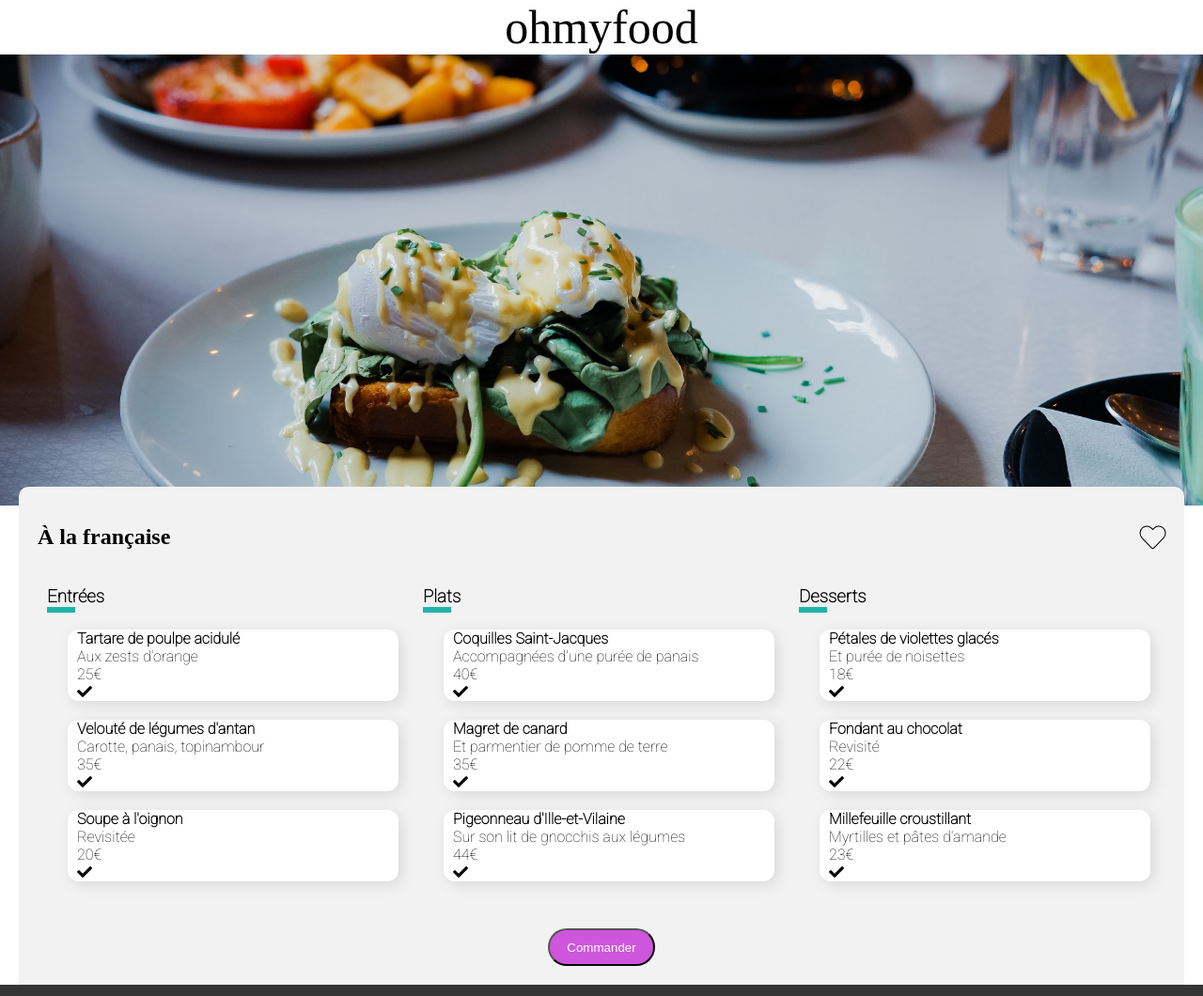
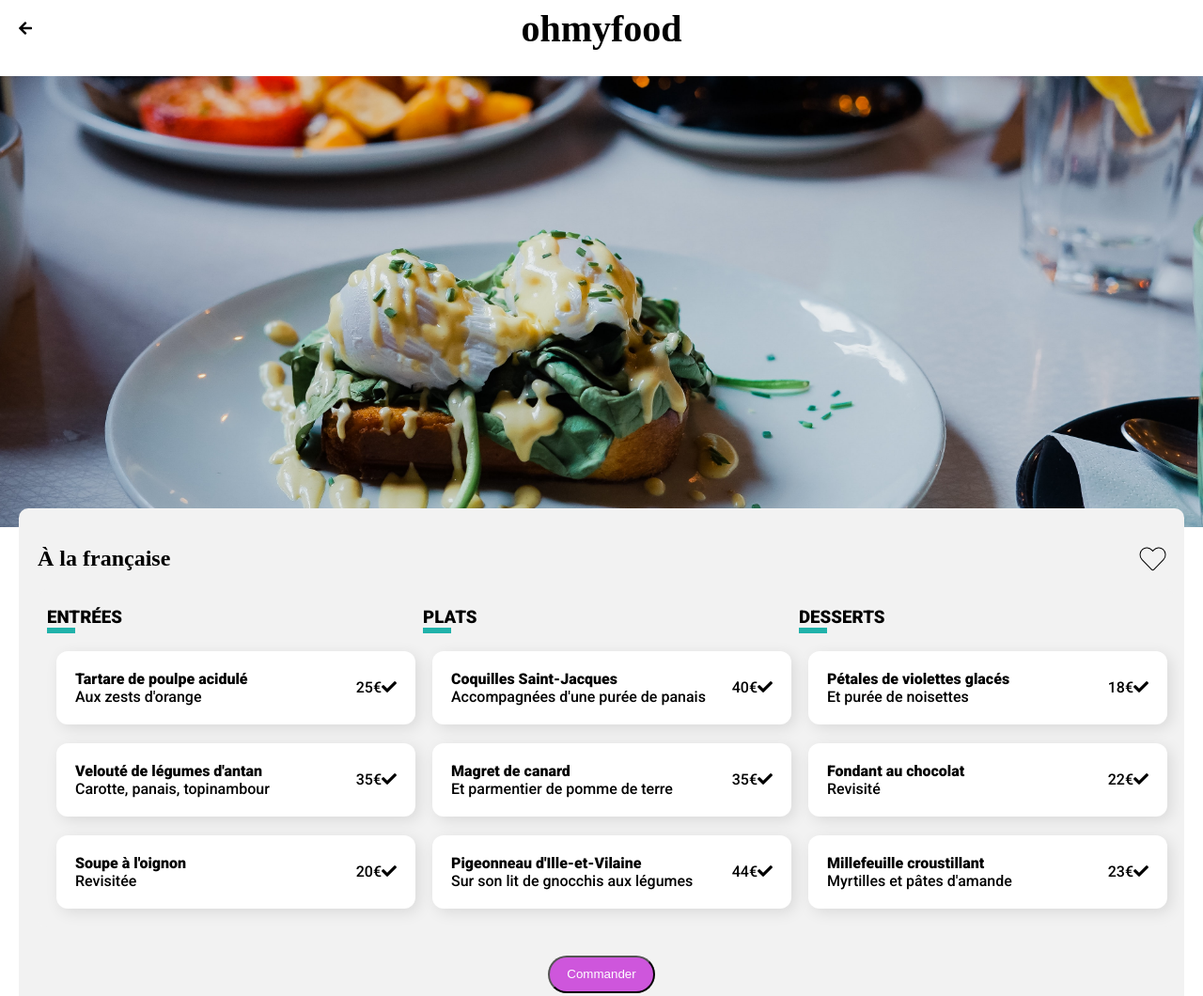
Before and after one commit to ilansaada/IlanSaada_3_23022021., a website: page A_la_francaise.html in a window 1280 px wide. Shown: the top 1060 px of the page at 94% size. Drawn offline with Linux system fonts and the light colour scheme; a web font is replaced by a local one.

Commit message:
corrections V8

```diff
--- a/A_la_francaise.html
+++ b/A_la_francaise.html
@@ -11,11 +11,13 @@
 </head>
 <body>
     <header>
+
         <a href="index.html">
-            <a href="#"><span class="header__logo">ohmyfood</span></a>
-            <div class="arrow"><i class="fas fa-arrow-left header__arrow"></i></div>
+            <h1 class="header__logo">ohmyfood</h1>
+            <i class="fas fa-arrow-left header__arrow"></i>
         </a>
         <img src="images/restaurants/toa-heftiba-DQKerTsQwi0-unsplash copie.jpg" class="menu__img" alt="plat du restaurant"/>
+
     </header>
 
 
@@ -32,8 +34,11 @@
                 <h3>Entrées</h3>
                 <div class="choice">
                     <div class="menu__details">
+                        <div class="text">
                             <h4 class="menu__title">Tartare de poulpe acidulé</h4>
                             <p class="menu__description">Aux zests d'orange</p>
+                        </div>
+                        <div class="infos">
                             <div class="menu__price">
                                 25€
                             </div>
@@ -41,9 +46,13 @@
                                 <i class="menuItem__icon fas fa-check"></i>
                             </div>
                         </div>
+                    </div>
                     <div class="menu__details">
+                        <div class="text">
                             <h4 class="menu__title">Velouté de légumes d'antan</h4>
                             <p class="menu__description">Carotte, panais, topinambour</p>
+                        </div>
+                        <div class="infos">
                             <div class="menu__price">
                                 35€
                             </div>
@@ -51,14 +60,19 @@
                                 <i class="menuItem__icon fas fa-check"></i>
                             </div>
                         </div>
+                    </div>
                     <div class="menu__details">
+                        <div class="text">
                             <h4 class="menu__title">Soupe à l'oignon</h4>
                             <p class="menu__description">Revisitée</p>
+                        </div>
+                        <div class="infos">
                             <div class="menu__price">
                                 20€
                             </div>
                             <div class="menu__check">
                                 <i class="menuItem__icon fas fa-check"></i>
+                            </div>
                         </div>
                     </div>
 
@@ -68,8 +82,11 @@
                 <h3>Plats</h3>
                 <div class="choice">
                     <div class="menu__details">
+                        <div class="text">
                             <h4 class="menu__title">Coquilles Saint-Jacques</h4>
                             <p class="menu__description">Accompagnées d'une purée de panais</p>
+                        </div>
+                        <div class="infos">
                             <div class="menu__price">
                                 40€
                             </div>
@@ -77,9 +94,13 @@
                                 <i class="menuItem__icon fas fa-check"></i>
                             </div>
                         </div>
+                    </div>
                     <div class="menu__details">
+                        <div class="text">
                             <h4 class="menu__title">Magret de canard</h4>
                             <p class="menu__description">Et parmentier de pomme de terre</p>
+                        </div>
+                        <div class="infos">
                             <div class="menu__price">
                                 35€
                             </div>
@@ -87,14 +108,19 @@
                                 <i class="menuItem__icon fas fa-check"></i>
                             </div>
                         </div>
+                    </div>
                     <div class="menu__details">
+                        <div class="text">
                             <h4 class="menu__title">Pigeonneau d'Ille-et-Vilaine</h4>
                             <p class="menu__description">Sur son lit de gnocchis aux légumes</p>
+                        </div>
+                        <div class="infos">
                             <div class="menu__price">
                                 44€
                             </div>
                             <div class="menu__check">
                                 <i class="menuItem__icon fas fa-check"></i>
+                            </div>
                         </div>
                     </div>
 
@@ -105,8 +131,11 @@
                 <h3>Desserts</h3>
                 <div class="choice">
                     <div class="menu__details">
+                        <div class="text">
                             <h4 class="menu__title">Pétales de violettes glacés</h4>
                             <p class="menu__description">Et purée de noisettes</p>
+                        </div>
+                        <div class="infos">
                             <div class="menu__price">
                                 18€
                             </div>
@@ -114,9 +143,13 @@
                                 <i class="menuItem__icon fas fa-check"></i>
                             </div>
                         </div>
+                    </div>
                     <div class="menu__details">
+                        <div class="text">
                             <h4 class="menu__title">Fondant au chocolat</h4>
                             <p class="menu__description">Revisité</p>
+                        </div>
+                        <div class="infos">
                             <div class="menu__price">
                                 22€
                             </div>
@@ -124,14 +157,19 @@
                                 <i class="menuItem__icon fas fa-check"></i>
                             </div>
                         </div>
+                    </div>
                     <div class="menu__details">
+                        <div class="text">
                             <h4 class="menu__title">Millefeuille croustillant</h4>
                             <p class="menu__description">Myrtilles et pâtes d'amande</p>
+                        </div>
+                        <div class="infos">
                             <div class="menu__price">
                                 23€
                             </div>
                             <div class="menu__check">
                                 <i class="menuItem__icon fas fa-check"></i>
+                            </div>
                         </div>
                     </div>
 
--- a/sass/base/_base.scss
+++ b/sass/base/_base.scss
@@ -1,6 +1,7 @@
 
 
 @import url('https://fonts.googleapis.com/css2?family=Roboto:wght@100&family=Shrikhand&display=swap');
+@import url('https://fonts.googleapis.com/css2?family=Roboto:wght@500;900&display=swap');
 
 h4,p{
     margin: 0px;
@@ -10,7 +11,9 @@ body{
 
 
     font-family: "roboto","cursive";
+    overflow-x: hidden;
     margin: 0px;
+
 
 }
 main{
@@ -22,7 +25,7 @@ main{
 }
 
 h1,h2{
-    font-family:"bold roboto";
+    font-family:"roboto";
 
 
 }
@@ -60,7 +63,7 @@ a{
         margin-top: -20px;
         padding: 10px;
         position: relative;
-        z-index: 2o;
+        z-index: 2;
 
 
 
@@ -73,9 +76,11 @@ a{
 
     }
     & h3 {
+        text-transform: uppercase;
         border-bottom: solid 6px lightseagreen; width: 30px;
 
     }
+
     &__header{
         display: flex;
         align-items: center;
@@ -91,14 +96,16 @@ a{
     }
     &__details{
         display: flex;
-        flex-direction: column;
-        justify-content: center;
+        align-items: center;
+        justify-content: space-between;
+
         width: 90%;
-        padding-left: 10px;
+        padding: 20px;
+
         margin-bottom:20px ;
         background-color: #FFF;
         border-radius: .75rem;
-        margin-left: 12px;
+
         box-shadow: .25rem .25rem 1rem rgba(0,0,0,.1);
         overflow: hidden;
         cursor: pointer;
@@ -107,11 +114,14 @@ a{
     }
 
 }
-
+.infos{
+    display: flex;
+}
 
 
 
 @media screen and (min-width: 1000px){
+
     .menu{
         display: flex;
         flex-direction: initial;
@@ -129,7 +139,7 @@ a{
             margin-left: 20px;
             padding: 20px;
             position: relative;
-            z-index: 2o;
+            z-index: 2;
 
 
             border-top-left-radius: 10px;
--- a/sass/layout/_bem.scss
+++ b/sass/layout/_bem.scss
@@ -154,6 +154,17 @@
 
 
     }
+    &__inscription{
+        position: absolute;
+        background-color: #99e2d0;
+        color: #1b6150;
+        padding: 5px;
+        border-radius: 5px;
+
+        right: 70rem;
+        top: 43rem;
+
+    }
 
 }
 
--- a/sass/layout/_footer.scss
+++ b/sass/layout/_footer.scss
@@ -1,7 +1,7 @@
 footer{
     display: flex;
     flex-direction: column;
-    align-items: left;
+
     padding: 25px;
     background-color: #353535;
 
--- a/sass/layout/_header.scss
+++ b/sass/layout/_header.scss
@@ -3,11 +3,13 @@ header{
     display: flex;
     flex-direction: column;
     align-items: center;
+    margin: -20px;
 
 }
 .header__logo{
     font-family: "Shrikhand", "cursive";
-    font-size: 50px;
+    font-size: 40px;
+
 
 }
 
@@ -27,7 +29,23 @@ header{
     font-size: 1em;
     text-align: center;
     margin: -40px;
-    font-weight: 700px;
+    font-weight: 900;
+
 
 
 }
+
+/*header menu*/
+header a{
+
+    display: flex;
+    align-items: center;
+
+
+
+}
+header i {
+
+    position: absolute;
+    left: 20px;
+}
```
Also changed, not shown: La_note_enchantee.html (+3 -3 lines), La_palette_du_gout.html (+3 -3 lines), Le_delice_du_sens.html (+2 -2 lines), index.html (+3 -3 lines), css/style.css, 1 other file. Lines whose indentation alone changed are shown as unchanged.
